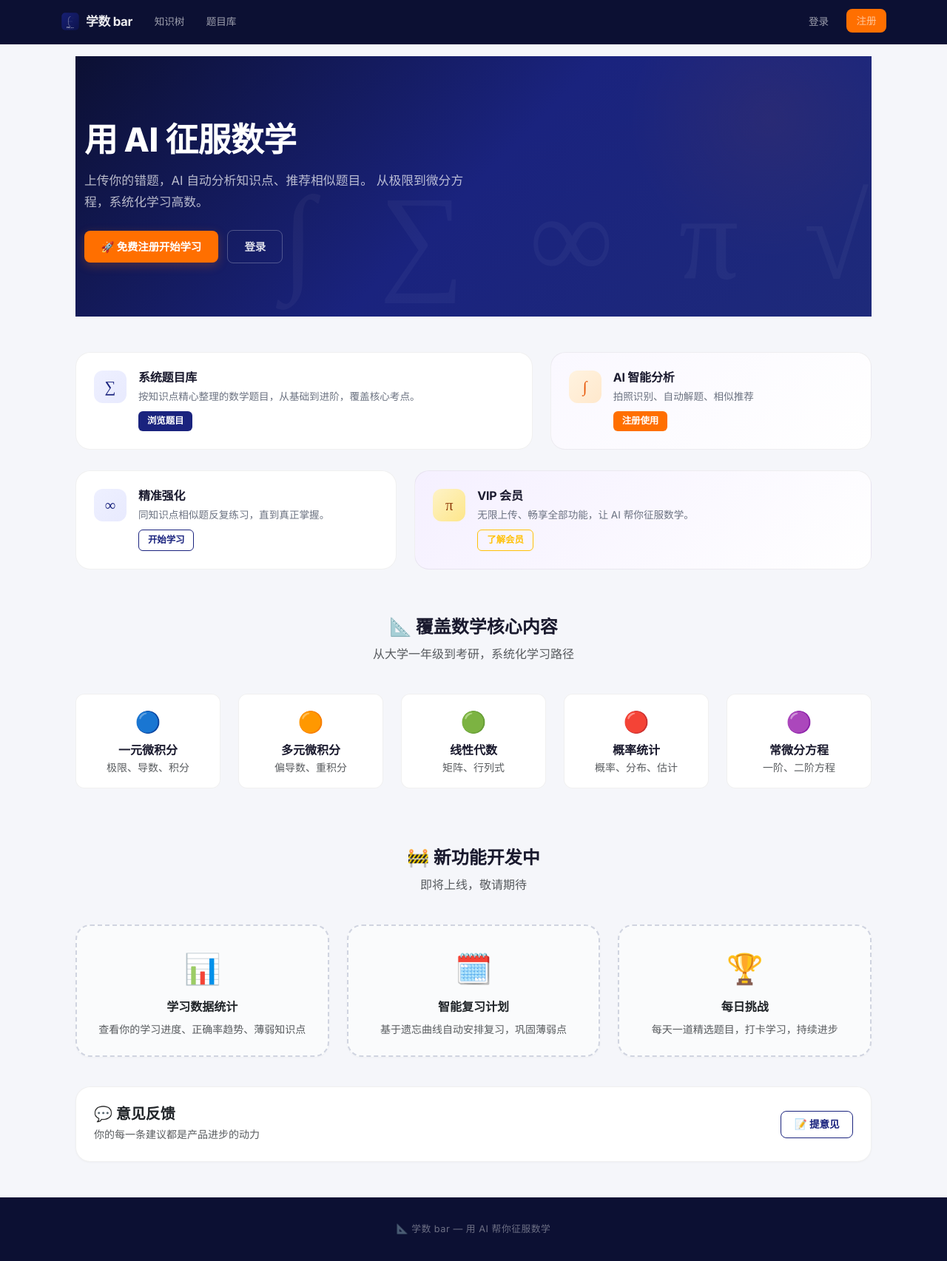
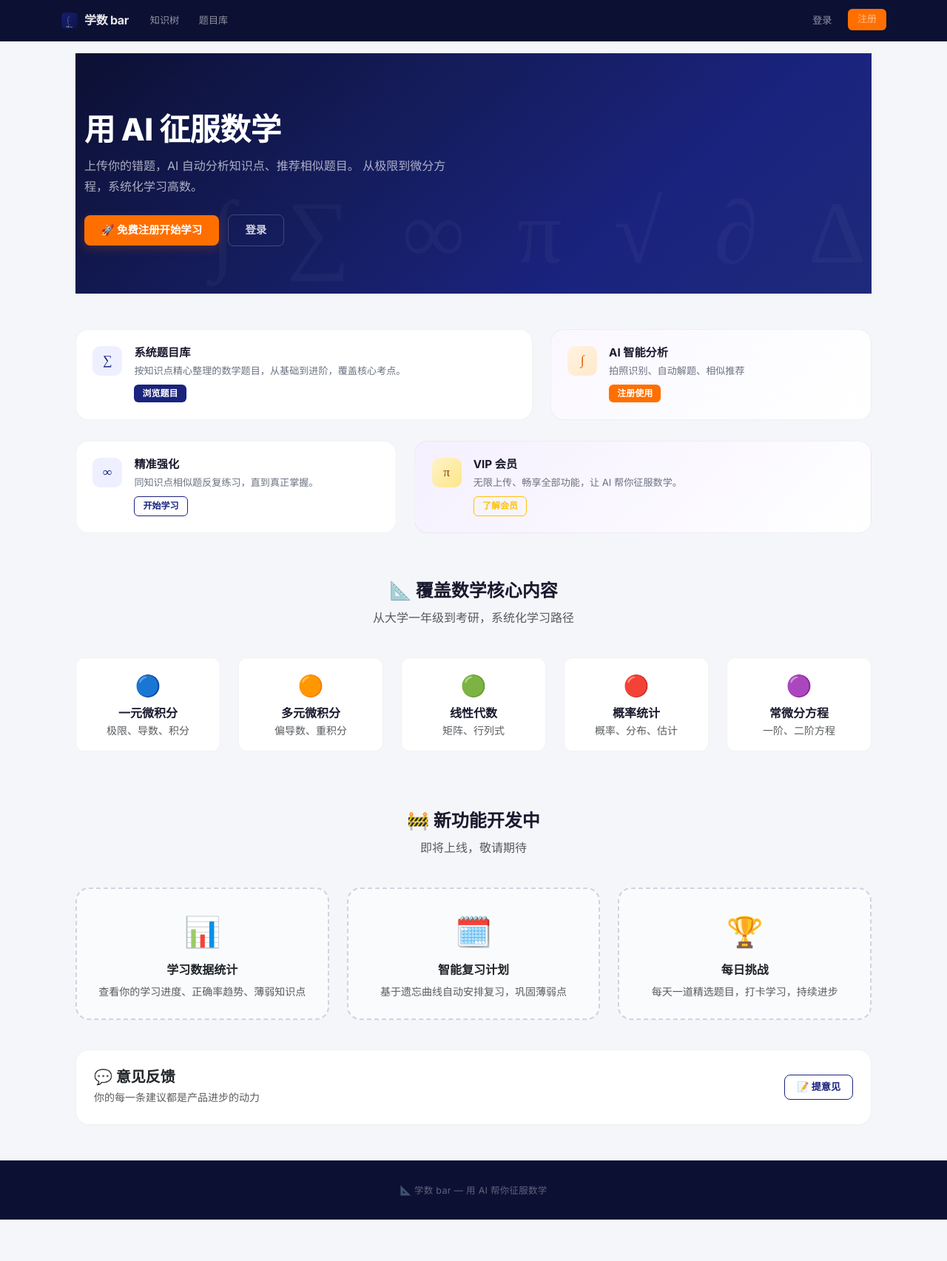
Before and after one commit to 1535224357w-create/xueshubar, a Flask app: page / in a window 1280 px wide. Shown: the whole page at 74% size. After the commit the page ends 1649 px from the top, so only its background shows below. Run offline with Flask 3, Linux system fonts and the light colour scheme; some libraries are stand-ins or nearby versions.

Commit message:
Apply taste-skill redesign audit fixes

```diff
--- a/static/style.css
+++ b/static/style.css
@@ -1,26 +1,29 @@
 /* ============================================
-   学数 bar - 高级版
-   深蓝 + 暖橙 · 数学感 · 精致细节
+   学数 bar - taste-skill redesign
+   深蓝 #1a237e + 暖橙 #ff6f00
+   字体: Inter + 数学符号
    ============================================ */
 @import url('https://fonts.googleapis.com/css2?family=Inter:wght@400;500;600;700;800&display=swap');
 
 :root {
   --primary: #1a237e;
   --primary-light: #283593;
-  --primary-dark: #0d1452;
+  --primary-dark: #0c1033;
   --accent: #ff6f00;
   --accent-light: #ffa040;
   --bg: #f5f6fa;
   --bg-card: #ffffff;
   --text: #1a1a2e;
   --text-muted: #6b7280;
-  --border: rgba(0,0,0,0.06);
-  --radius-sm: 8px;
-  --radius: 14px;
-  --radius-lg: 20px;
+  --border: rgba(0,0,0,0.05);
+  --radius-sm: 6px;
+  --radius: 12px;
+  --radius-lg: 18px;
 }
 
 * { box-sizing: border-box; }
+
+html { scroll-behavior: smooth; }
 
 body {
   font-family: 'Inter', -apple-system, BlinkMacSystemFont, 'PingFang SC', 'Microsoft YaHei', sans-serif;
@@ -31,99 +34,91 @@ body {
   display: flex;
   flex-direction: column;
   -webkit-font-smoothing: antialiased;
+  -moz-osx-font-smoothing: grayscale;
 }
 
 main.container { flex: 1; padding-top: 1.5rem; padding-bottom: 3rem; max-width: 1100px; }
 
 /* ========== 导航栏 ========== */
 .navbar {
-  background: #0c1033 !important;
-  box-shadow: 0 1px 0 rgba(255,255,255,0.05);
+  background: var(--primary-dark) !important;
   padding: 0;
-  height: 60px;
+  height: 56px;
   border-bottom: 1px solid rgba(255,255,255,0.04);
 }
 .navbar .container { height: 100%; }
 .navbar-brand {
   font-weight: 700;
-  font-size: 1.05rem;
+  font-size: 1rem;
   letter-spacing: -0.3px;
   padding: 0;
-  opacity: 0.92;
+  opacity: 0.9;
 }
-.navbar-brand img { height: 26px; margin-right: 8px; opacity: 0.95; }
-.navbar-nav { gap: 2px; }
+.navbar-brand img { height: 24px; margin-right: 8px; opacity: 0.9; }
+.navbar-nav { gap: 1px; }
 .navbar .nav-link {
-  padding: 0.35rem 0.85rem !important;
-  border-radius: 8px;
-  font-size: 0.85rem;
+  padding: 0.3rem 0.8rem !important;
+  border-radius: 6px;
+  font-size: 0.82rem;
   font-weight: 500;
-  color: rgba(255,255,255,0.6) !important;
+  color: rgba(255,255,255,0.55) !important;
   transition: all 0.2s;
 }
-.navbar .nav-link:hover { background: rgba(255,255,255,0.06); color: rgba(255,255,255,0.9) !important; }
+.navbar .nav-link:hover { background: rgba(255,255,255,0.06); color: rgba(255,255,255,0.85) !important; }
 .navbar .nav-link.active { background: rgba(255,255,255,0.1); color: #fff !important; }
 
 /* ========== Hero ========== */
 .hero-section {
-  background: linear-gradient(135deg, #0c1033 0%, #1a237e 50%, #1e2a7a 100%);
+  background: linear-gradient(140deg, #0c1033 0%, #151d5e 40%, #1a237e 70%, #1e2a7a 100%);
   color: #fff;
-  padding: 5.5rem 0 4.5rem;
+  padding: 5rem 0 4rem;
   margin: -1.5rem 0 3rem;
   position: relative;
   overflow: hidden;
 }
 .hero-section::before {
-  content: '∫ ∑ ∞ π √';
+  content: '∫  ∑  ∞  π  √  ∂  ∆';
   position: absolute;
-  bottom: -30px;
-  right: -20px;
-  font-size: 10rem;
+  bottom: -20px;
+  right: -10px;
+  font-size: 7.5rem;
   font-weight: 300;
-  letter-spacing: 24px;
-  opacity: 0.035;
+  letter-spacing: 20px;
+  opacity: 0.03;
   pointer-events: none;
   font-family: 'Times New Roman', serif;
-}
-.hero-section::after {
-  content: '';
-  position: absolute;
-  top: -40%;
-  right: -8%;
-  width: 450px;
-  height: 450px;
-  background: radial-gradient(circle, rgba(255,111,0,0.06) 0%, transparent 60%);
-  border-radius: 50%;
-  pointer-events: none;
+  white-space: nowrap;
 }
 .hero-title {
-  font-size: 2.8rem;
+  font-size: 2.6rem;
   font-weight: 800;
   letter-spacing: -0.5px;
   line-height: 1.12;
-  margin-bottom: 1rem;
+  margin-bottom: 0.8rem;
 }
 .hero-subtitle {
-  font-size: 1.05rem;
-  opacity: 0.7;
-  max-width: 520px;
+  font-size: 1rem;
+  opacity: 0.65;
+  max-width: 500px;
   line-height: 1.7;
-  font-weight: 400;
 }
 .hero-section .btn-accent {
   background: var(--accent);
   border: none;
   color: #fff;
-  box-shadow: 0 4px 14px rgba(255,111,0,0.25);
-  font-weight: 600;
+  padding: 0.6rem 1.4rem;
+  font-size: 0.9rem;
+  box-shadow: 0 4px 14px rgba(255,111,0,0.2);
 }
 .hero-section .btn-outline-light {
-  border: 1.5px solid rgba(255,255,255,0.25);
-  color: rgba(255,255,255,0.85);
+  border: 1.5px solid rgba(255,255,255,0.2);
+  color: rgba(255,255,255,0.8);
+  padding: 0.6rem 1.4rem;
+  font-size: 0.9rem;
 }
 .hero-section .btn-outline-light:hover {
-  background: rgba(255,255,255,0.08);
-  border-color: rgba(255,255,255,0.4);
+  background: rgba(255,255,255,0.06);
+  border-color: rgba(255,255,255,0.35);
 }
 
 /* ========== 卡片 ========== */
@@ -131,93 +126,76 @@ main.container { flex: 1; padding-top: 1.5rem; padding-bottom: 3rem; max-width:
   background: var(--bg-card);
   border: 1px solid var(--border) !important;
   border-radius: var(--radius-lg);
-  box-shadow: 0 1px 3px rgba(0,0,0,0.03);
+  box-shadow: 0 1px 2px rgba(0,0,0,0.02);
   transition: all 0.3s ease;
 }
-.card:hover {
-  box-shadow: 0 12px 32px rgba(0,0,0,0.06);
-  transform: translateY(-2px);
-}
+.card:hover { box-shadow: 0 8px 24px rgba(0,0,0,0.05); transform: translateY(-1px); }
 .card-header {
   background: transparent;
   border-bottom: 1px solid var(--border);
-  padding: 1rem 1.5rem;
+  padding: 1rem 1.4rem;
   font-weight: 600;
-  font-size: 0.9rem;
-  letter-spacing: -0.2px;
+  font-size: 0.88rem;
 }
-.card-body { padding: 1.5rem; }
+.card-body { padding: 1.4rem; }
 
-/* 特色功能卡片 */
+/* 功能卡片 */
 .feature-card {
   background: var(--bg-card);
   border: 1px solid var(--border);
   border-radius: var(--radius-lg);
-  padding: 1.5rem;
+  padding: 1.4rem;
   height: 100%;
-  transition: all 0.35s ease;
+  transition: all 0.3s ease;
 }
 .feature-card:hover {
-  box-shadow: 0 16px 40px rgba(0,0,0,0.07);
-  transform: translateY(-3px);
+  box-shadow: 0 12px 32px rgba(0,0,0,0.05);
+  transform: translateY(-2px);
 }
-.feature-card .icon-symbol {
-  font-size: 1.8rem;
-  font-weight: 300;
-  color: var(--primary);
-  opacity: 0.7;
-  line-height: 1;
-  font-family: 'Times New Roman', serif;
-}
-.feature-card h5 { font-size: 1rem; font-weight: 700; margin-bottom: 0.4rem; letter-spacing: -0.2px; }
-.feature-card p { font-size: 0.85rem; color: var(--text-muted); line-height: 1.6; margin-bottom: 0; }
+.feature-card h5 { font-size: 0.95rem; font-weight: 700; margin-bottom: 0.3rem; }
+.feature-card p { font-size: 0.82rem; color: var(--text-muted); line-height: 1.6; margin-bottom: 0; }
 
-/* 带左边框卡片 */
-.card.border-warning { border-left: 4px solid #f59e0b !important; }
-.card.border-success { border-left: 4px solid #22c55e !important; }
-.card.border-primary { border-left: 4px solid var(--primary) !important; }
-
-/* ========== 数学符号图标 ========== */
+/* 数学符号图标 */
 .math-icon {
   display: inline-flex;
   align-items: center;
   justify-content: center;
-  width: 44px;
-  height: 44px;
-  background: linear-gradient(135deg, #eef0ff 0%, #e8eafe 100%);
-  border-radius: 12px;
-  font-size: 1.3rem;
+  width: 40px;
+  height: 40px;
+  background: #eef0ff;
+  border-radius: 10px;
+  font-size: 1.1rem;
   font-family: 'Times New Roman', serif;
   color: var(--primary);
   flex-shrink: 0;
+  line-height: 1;
 }
 
 /* ========== 题目内容 ========== */
 .problem-content {
-  font-size: 0.95rem;
+  font-size: 0.92rem;
   line-height: 1.8;
-  padding: 1.2rem;
+  padding: 1.1rem;
   background: #f8f9fc;
   border-radius: 10px;
   border: 1px solid #eef0f5;
 }
 
 /* ========== 解题内容 ========== */
-.solution-content { line-height: 1.9; white-space: pre-wrap; font-size: 0.88rem; color: #374151; }
+.solution-content { line-height: 1.9; white-space: pre-wrap; font-size: 0.85rem; color: #374151; }
 .solution-content img {
-  max-width: 100%; height: auto; margin: 1rem 0;
+  max-width: 100%; height: auto; margin: 0.8rem 0;
   border-radius: 12px;
-  box-shadow: 0 4px 16px rgba(0,0,0,0.08);
+  box-shadow: 0 4px 14px rgba(0,0,0,0.07);
 }
 
 /* ========== 按钮 ========== */
 .btn {
   border-radius: 8px;
   font-weight: 600;
-  padding: 0.45rem 1.1rem;
-  transition: all 0.25s ease;
-  font-size: 0.85rem;
-  letter-spacing: -0.1px;
+  padding: 0.4rem 1rem;
+  transition: all 0.2s ease;
+  font-size: 0.82rem;
 }
 .btn-primary {
   background: var(--primary);
@@ -248,58 +228,59 @@ main.container { flex: 1; padding-top: 1.5rem; padding-bottom: 3rem; max-width:
   color: #fff;
   transform: translateY(-1px);
 }
-.btn-lg { padding: 0.65rem 1.4rem; font-size: 0.9rem; }
-.btn-sm { padding: 0.25rem 0.75rem; font-size: 0.78rem; border-radius: 6px; }
+.btn-lg { padding: 0.6rem 1.3rem; font-size: 0.88rem; }
+.btn-sm { padding: 0.2rem 0.7rem; font-size: 0.75rem; border-radius: 6px; }
 
 /* ========== Badge ========== */
-.badge { font-weight: 500; padding: 0.2em 0.6em; border-radius: 6px; font-size: 0.75rem; }
+.badge { font-weight: 500; padding: 0.2em 0.55em; border-radius: 5px; font-size: 0.73rem; }
 .badge-kp { background: #eef0ff; color: var(--primary); }
 
 /* ========== 知识树 ========== */
-.kp-node { border-left: 2.5px solid var(--primary-light); padding-left: 1rem; margin-bottom: 0.4rem; }
+.kp-node { border-left: 2.5px solid var(--primary-light); padding-left: 0.9rem; margin-bottom: 0.3rem; }
 .kp-node-parent {
   background: #fff;
   border: 1px solid var(--border);
   border-radius: var(--radius);
-  padding: 1.1rem;
-  margin-bottom: 1rem;
+  padding: 1rem;
+  margin-bottom: 0.8rem;
   transition: all 0.2s;
 }
 .kp-node-parent:hover { border-color: var(--primary-light); }
 
 /* ========== 空状态 ========== */
-.empty-state { text-align: center; padding: 4rem 2rem; color: var(--text-muted); }
-.empty-state .icon { font-size: 3rem; margin-bottom: 1rem; opacity: 0.35; }
+.empty-state { text-align: center; padding: 3.5rem 2rem; color: var(--text-muted); }
+.empty-state .icon { font-size: 2.8rem; margin-bottom: 0.8rem; opacity: 0.3; }
 
 /* ========== 页脚 ========== */
 .footer {
-  background: #0c1033;
-  color: rgba(255,255,255,0.4);
-  padding: 2rem 0;
+  background: var(--primary-dark);
+  color: rgba(255,255,255,0.35);
+  padding: 1.8rem 0;
   margin-top: auto;
-  font-size: 0.8rem;
+  font-size: 0.78rem;
   text-align: center;
-  letter-spacing: 0.5px;
+  letter-spacing: 0.3px;
+  border-top: 1px solid rgba(255,255,255,0.03);
 }
 
-/* ========== 认证卡片 ========== */
+/* ========== 认证 ========== */
 .auth-card { max-width: 400px; margin: 3rem auto; }
-.auth-card .card { box-shadow: 0 8px 30px rgba(0,0,0,0.06); }
 
 /* ========== Alert ========== */
 .alert {
-  border-radius: 12px;
+  border-radius: 10px;
   border: none;
-  box-shadow: 0 2px 8px rgba(0,0,0,0.03);
-  font-size: 0.88rem;
+  box-shadow: 0 2px 6px rgba(0,0,0,0.02);
+  font-size: 0.85rem;
+  padding: 0.8rem 1.2rem;
 }
 
 /* ========== 表单 ========== */
 .form-control, .form-select {
   border-radius: 8px;
   border: 1.5px solid #e5e7eb;
-  padding: 0.5rem 0.9rem;
-  font-size: 0.88rem;
+  padding: 0.45rem 0.85rem;
+  font-size: 0.85rem;
   transition: all 0.2s;
 }
 .form-control:focus, .form-select:focus {
@@ -310,7 +291,7 @@ main.container { flex: 1; padding-top: 1.5rem; padding-bottom: 3rem; max-width:
 /* ========== 知识点标签 ========== */
 .subject-tag {
   display: block;
-  padding: 0.9rem;
+  padding: 0.85rem;
   border-radius: 12px;
   background: #fff;
   border: 1px solid var(--border);
```
Also changed, not shown: other parts of static/style.css (+9 -17 lines).
